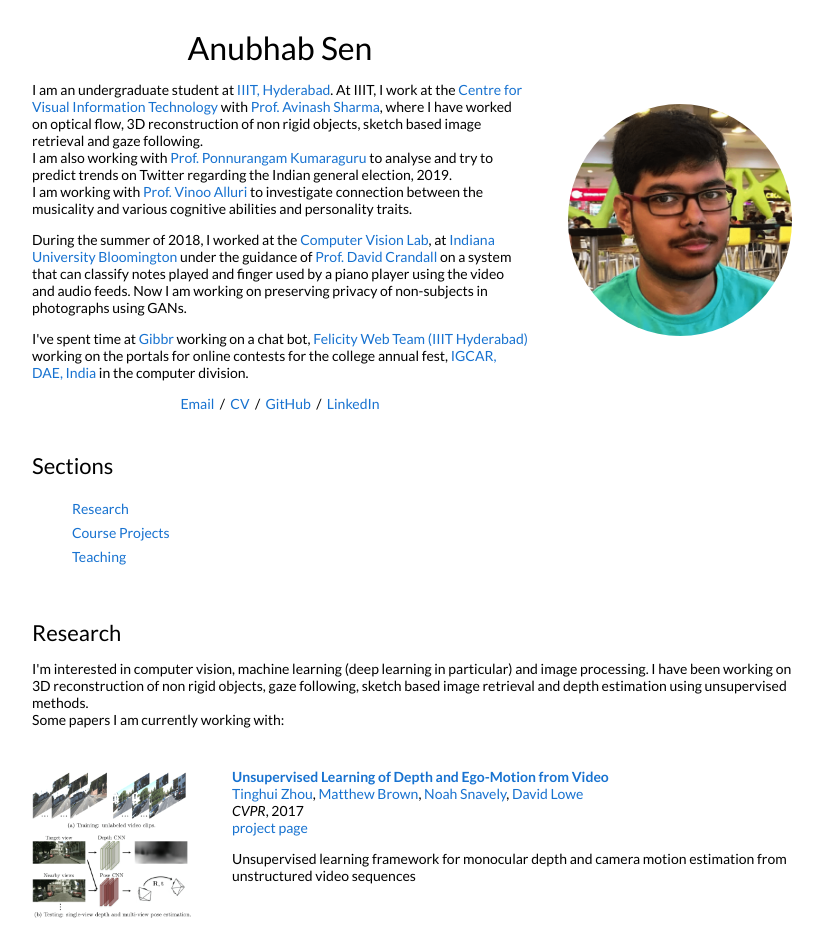
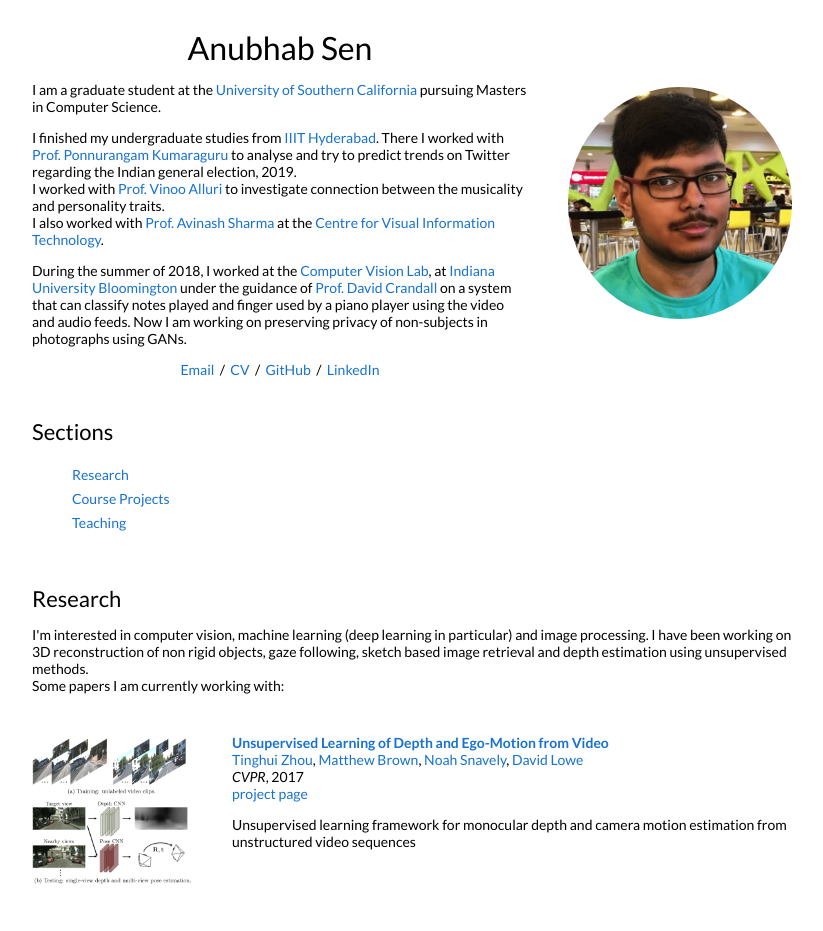
Before and after one commit to anubhabsen/anubhabsen.github.io, a plain HTML site: page index.html in a window 1280 px wide. Shown: the top 931 px of the page, without its empty margins (228-1051 px from the left). Drawn offline with Linux system fonts and the light colour scheme.

Commit message:
bio changes 2019

```diff
--- a/index.html
+++ b/index.html
@@ -28,15 +28,16 @@
           <name>Anubhab Sen</name>
         </p>
         <p>
-        	I am an undergraduate student at <a href="https://www.iiit.ac.in/">IIIT, Hyderabad</a>. At IIIT, I work at the <a href="http://cvit.iiit.ac.in">Centre for Visual Information Technology</a> with <a href="https://www.iiit.ac.in/people/faculty/asharma/">Prof. Avinash Sharma</a>, where I have worked on optical flow, 3D reconstruction of non rigid objects, sketch based image retrieval and gaze following.<br>
-          I am also working with <a href="https://www.iiitd.ac.in/pk">Prof. Ponnurangam Kumaraguru</a> to analyse and try to predict trends on Twitter regarding the Indian general election, 2019.<br>
-          I am working with <a href="https://www.iiit.ac.in/people/faculty/vinoo-alluri/">Prof. Vinoo Alluri</a> to investigate connection between the musicality and various cognitive abilities and personality traits.
+          I am a graduate student at the <a href="https://www.usc.edu">University of Southern California</a> pursuing Masters in Computer Science.
+        </p>
+        <p>
+          I finished my undergraduate studies from <a href="https://iiit.ac.in">IIIT Hyderabad</a>.
+          There I worked with <a href="https://www.iiitd.ac.in/pk">Prof. Ponnurangam Kumaraguru</a> to analyse and try to predict trends on Twitter regarding the Indian general election, 2019.<br>
+          I worked with <a href="https://www.iiit.ac.in/people/faculty/vinoo-alluri/">Prof. Vinoo Alluri</a> to investigate connection between the musicality and personality traits.<br>
+          I also worked with <a href="https://www.iiit.ac.in/people/faculty/asharma/">Prof. Avinash Sharma</a> at the <a href="http://cvit.iiit.ac.in">Centre for Visual Information Technology</a>.
         </p>
         <p>
         	During the summer of 2018, I worked at the <a href="https://vision.soic.indiana.edu">Computer Vision Lab</a>, at <a href="https://indiana.edu">Indiana University Bloomington</a> under the guidance of <a href="https://www.cs.indiana.edu/~djcran/">Prof. David Crandall</a> on a system that can classify notes played and finger used by a piano player using the video and audio feeds. Now I am working on preserving privacy of non-subjects in photographs using GANs.
-        </p>
-        <p>
-          I've spent time at <a href="https://www.zaubacorp.com/company/GIBBR-TECHNOLOGIES-PRIVATE-LIMITED/U72300TG2015PTC100253">Gibbr</a> working on a chat bot, <a href="https://www.iiit.ac.in">Felicity Web Team (IIIT Hyderabad)</a> working on the portals for online contests for the college annual fest, <a href="http://www.igcar.gov.in">IGCAR, DAE, India</a> in the computer division.
         </p>
         <p align=center>
           <a href="mailto:anubhabsen@gmail.com">Email</a> &nbsp/&nbsp
```
